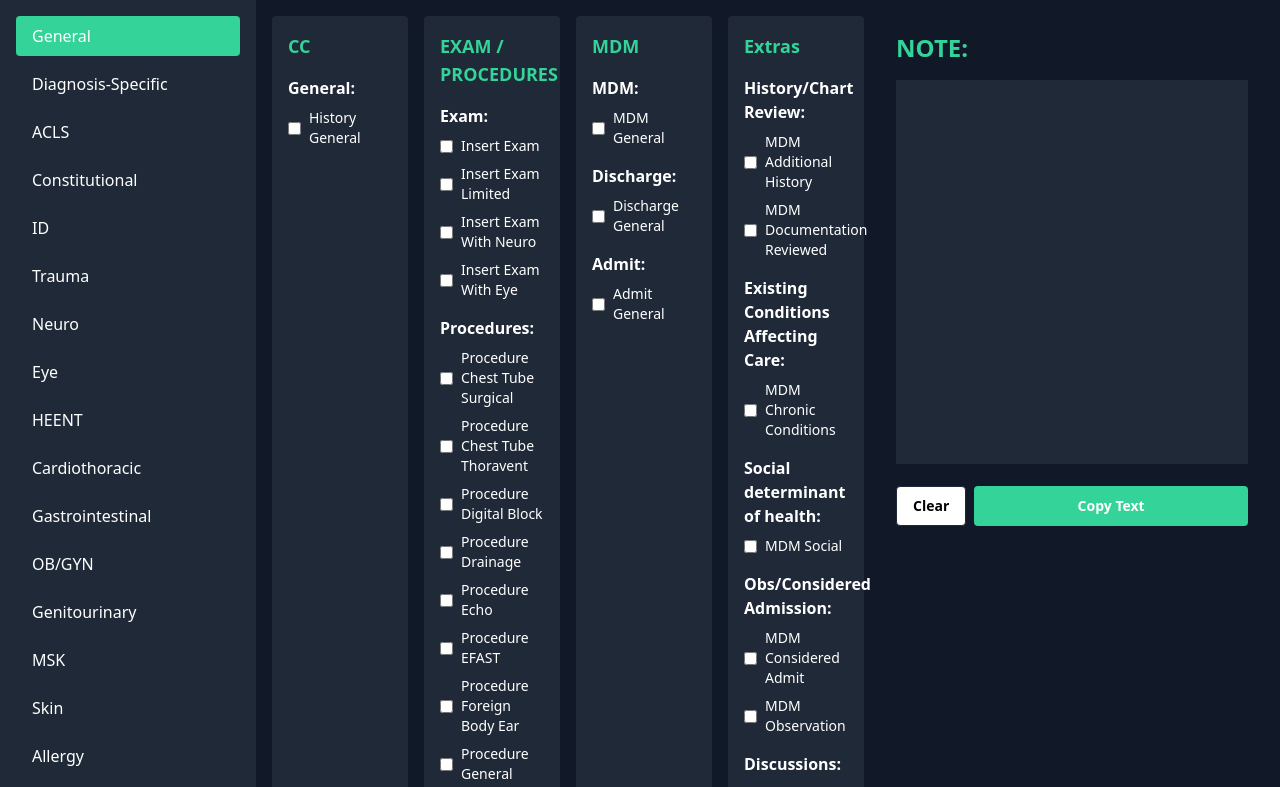
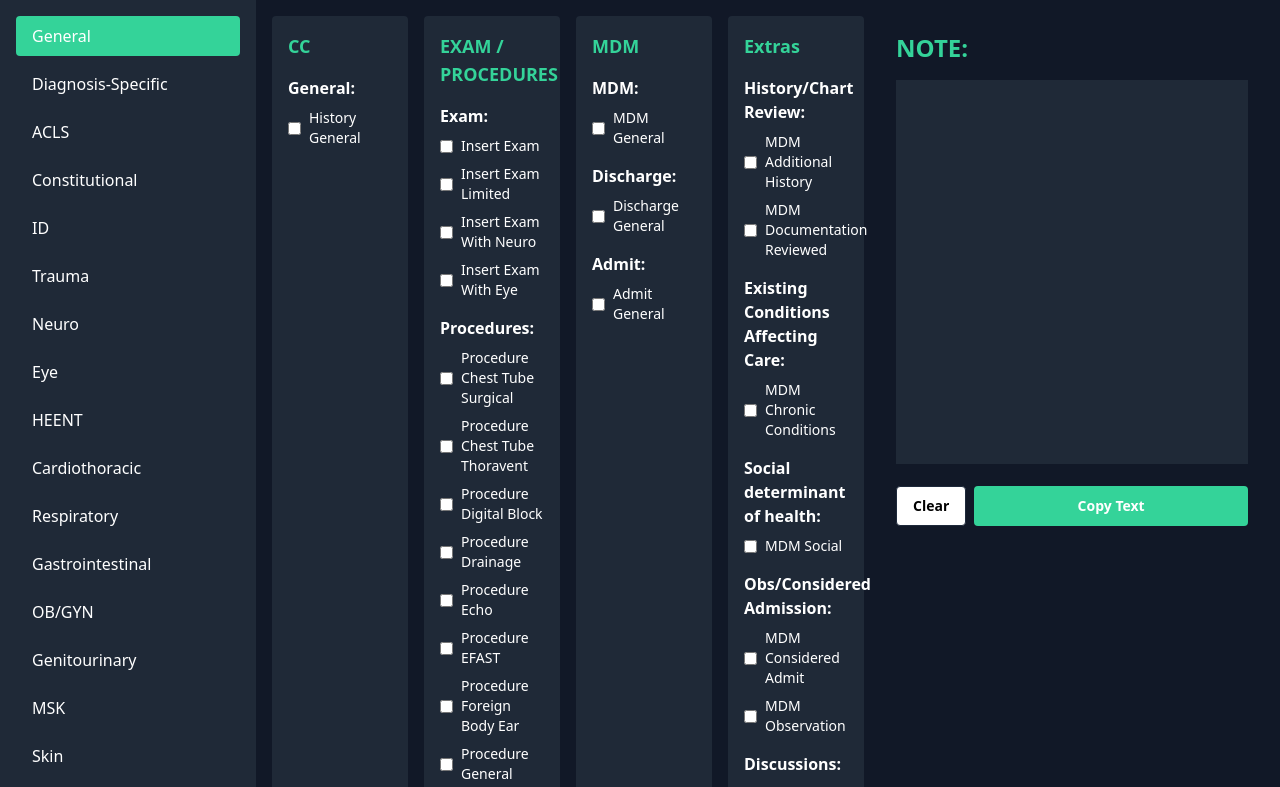
Before and after one commit to dandocbox/text-checkerbox, a React (Vite) app: page / in a window 1280 px wide. Shown: the top 787 px of the page. Built offline with nearby package versions, Linux system fonts and the light colour scheme.

Commit message:
Add "Respiratory" tab
Added a new tab titled "Respiratory" below the Cardiothoracic tab in the sidebar navigation.
[skip gpt_engineer]

```diff
--- a/src/components/Sidebar.jsx
+++ b/src/components/Sidebar.jsx
@@ -12,6 +12,7 @@ const tabs = [
   "Eye",
   "HEENT",
   "Cardiothoracic",
+  "Respiratory",
   "Gastrointestinal",
   "OB/GYN",
   "Genitourinary",
```
